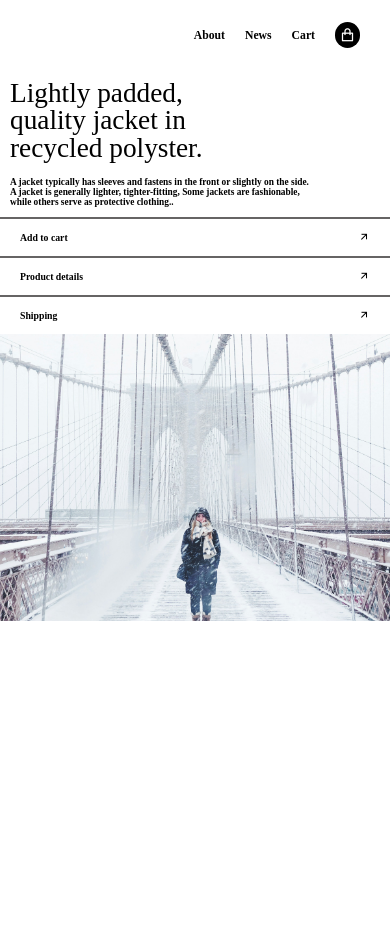
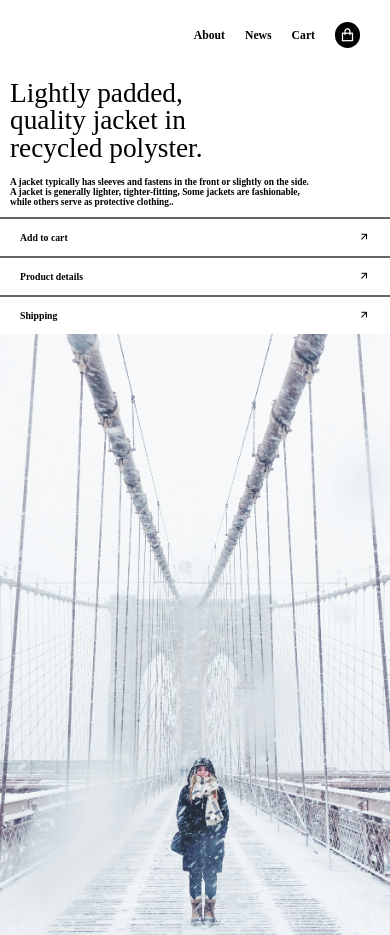
Before and after one commit to ahadkhaan/HTML-CSS-Landing-Pg1, a plain HTML site: page index.html in a window 390 px wide. Shown: the top 935 px of the page. Before the commit the page ends 844 px from the top, so only its background shows below. Drawn offline with nearby package versions, Linux system fonts and the light colour scheme; a web font is replaced by a local one.

Commit message:
Update style.css

```diff
--- a/style.css
+++ b/style.css
@@ -163,7 +163,7 @@ font-weight: 500;
 .end{
    width: 100%;
     background-color: yellow;
-    height: 34%;
+    height: calc(100% - 75px);
     background-image: url("pic.jpg");
     background-size: cover;
     background-position: center;
```
